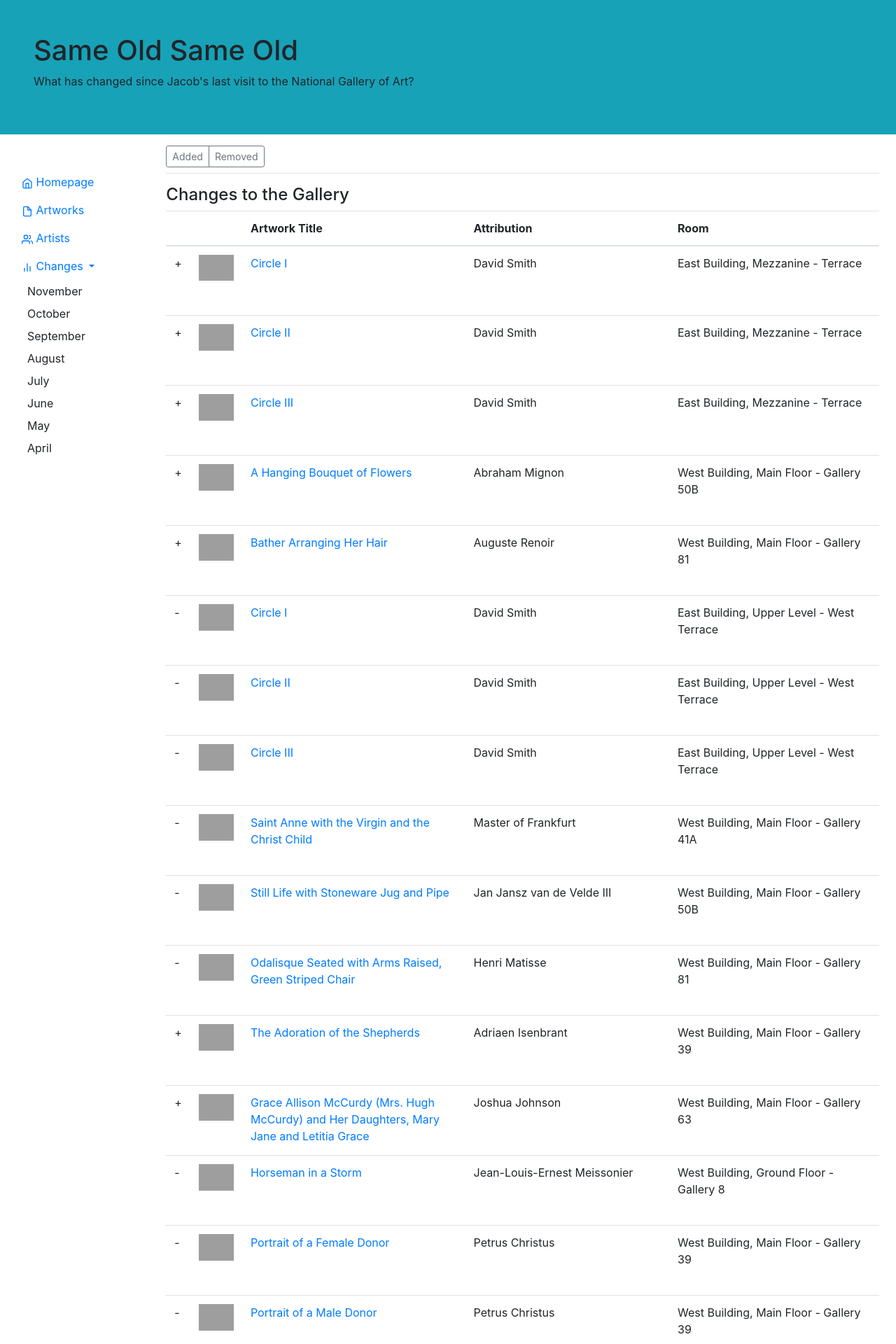
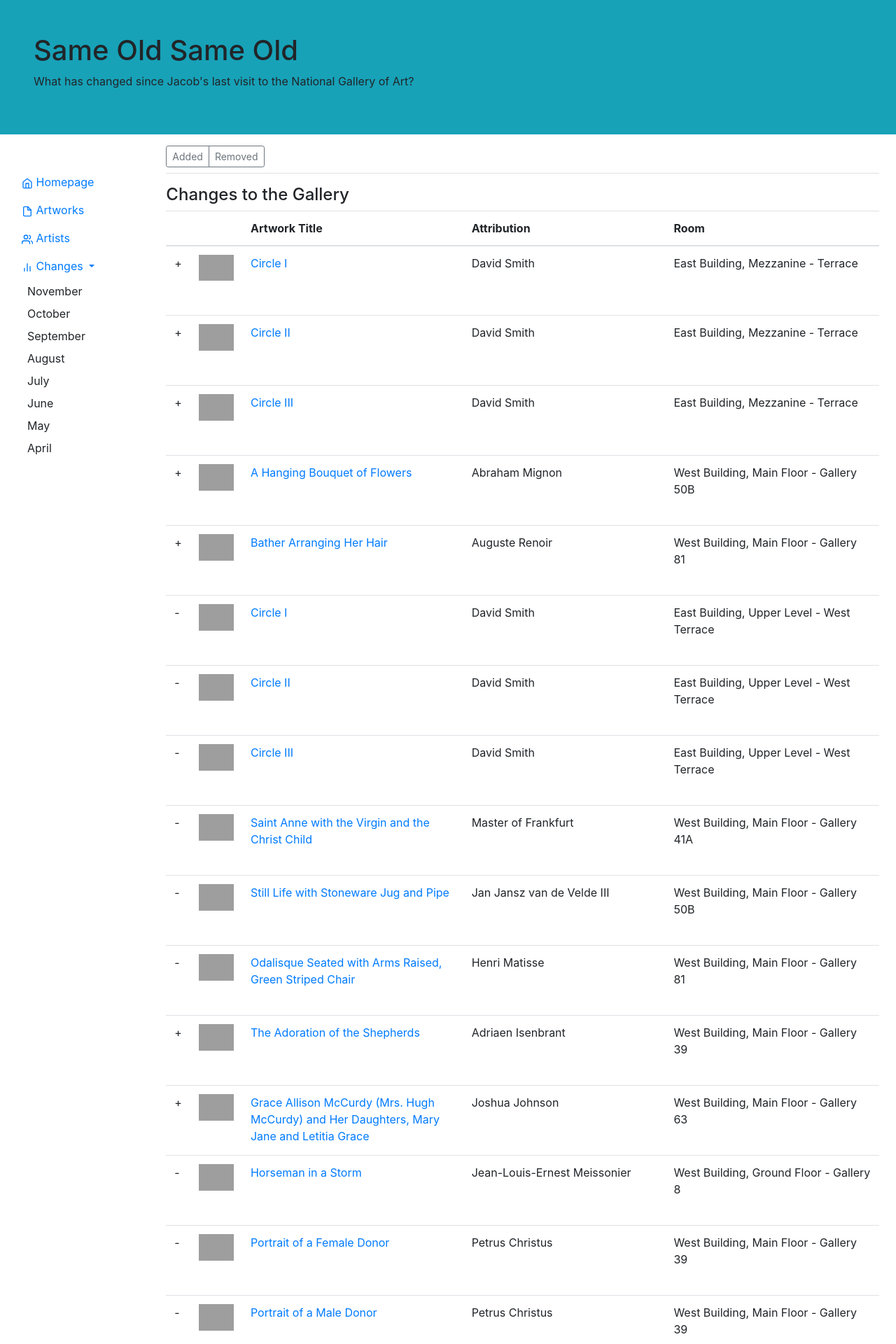
Before and after one commit to jacobmgreer/Same-Old-Same-Old, a Jekyll site: the page built from galleries/east/index.md, in a window 1280 px wide. Shown: the top 1920 px of the page at 70% size. Built offline with Jekyll 4.4.1, drawn with Linux system fonts in a browser that asks for light colours; our own code applies the rules of GitHub Pages for plain Markdown files; grey boxes are pictures that could not be loaded.

Commit message:
Update index.md

```diff
--- a/galleries/east/index.md
+++ b/galleries/east/index.md
@@ -10,7 +10,7 @@ title: "East Building"
 	      <th scope="col"></th>
 	      <th scope="col">Artwork Title</th>
 	      <th scope="col">Attribution</th>
-	      <th scope="col" style="width:300px">Room</th>
+	      <th scope="col" style="width:30%">Room</th>
 	    </tr>
   	</thead>
   	<tbody></tbody>
```
